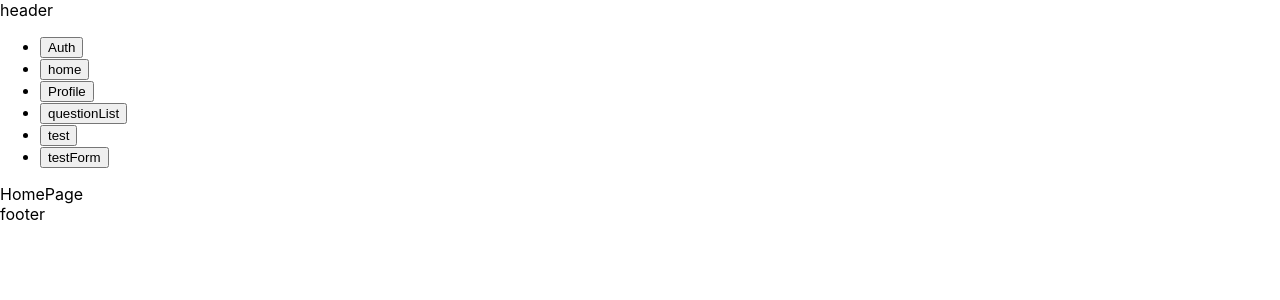
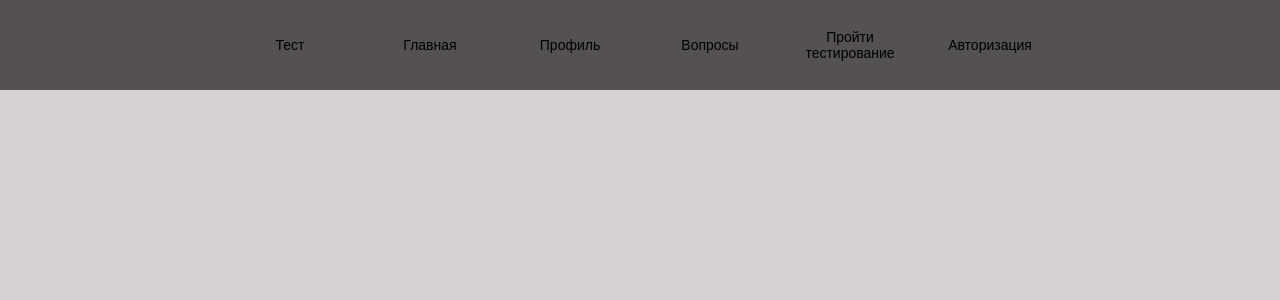
Before and after one commit to Aiperiwa/FINAL_PROJECT, a React (Create React App) app: page / in a window 1280 px wide. Shown: the top 300 px of the page. Built offline with nearby package versions, Linux system fonts and the light colour scheme.

Commit message:
add header

```diff
--- a/src/App.js
+++ b/src/App.js
@@ -2,24 +2,23 @@ import './App.css'
 import { BrowserRouter, Routes, Route } from 'react-router-dom'
 import Header  from './components/header/Header'
 import Footer  from './components/footer/Footer'
+import { Layout } from './components/layout/'
+
 import { AuthorizationPage } from './pages/auth-n'
 import { HomePage } from './pages/home'
 import { ProfilePage } from './pages/profile'
 import { QuestionListPage } from './pages/questionList'
 import { TestPage } from './pages/test'
 import { TestFormPage } from './pages/testForm'
-import { Layout } from './components/layout/'
-
 
 
 
 export const App = () => {
   return (
     <BrowserRouter>
-      <Header/>
       <Routes>
         <Route path='/' element={<Layout/>}>
-          <Route index element={<HomePage/> } />
+          <Route path='/home' index element={<HomePage/> } />
           <Route path='/auth-n' element={<AuthorizationPage/> } />
           <Route path='/profile' element={<ProfilePage/> } />
           <Route path='/questionList' element={<QuestionListPage/> } />
@@ -27,7 +26,6 @@ export const App = () => {
           <Route path='/testForm' element={<TestFormPage/> } />
         </Route>
       </Routes>
-      <Footer/>
     </BrowserRouter>
   )
 }
--- a/src/components/header/Header.jsx
+++ b/src/components/header/Header.jsx
@@ -1,10 +1,56 @@
-import './header.module.css'
+import NavStyle from './header.module.css'
+import { NavLink } from "react-router-dom";
+
+
+
+const links = [
+  {
+    id: 1,
+    text: 'Тест',
+    route: '/testForm'
+  },
+  {
+    id: 2,
+    text: 'Главная',
+    route: '/home'
+  },
+  {
+    id: 3,
+    text: 'Профиль',
+    route: '/profile'
+  },
+  {
+    id: 4,
+    text: 'Вопросы',
+    route: '/questionList'
+  },
+  {
+    id: 5,
+    text: 'Пройти тестирование',
+    route: '/test'
+  },
+  {
+    id: 6,
+    text: 'Авторизация',
+    route: '/auth-n'
+  }
+]
+
+
 
 const Header = () => {
   return (
-   <div>
-    header
-   </div>
+    <ul className={NavStyle.nav}>
+      {
+        links.map((link) => (
+          <li key={link.id}>
+            <NavLink to={link.route}>
+              <button>{link.text}</button>
+            </NavLink>
+          </li>
+        ))
+      }
+    </ul>
   )
 }
 
--- a/src/components/header/header.module.css
+++ b/src/components/header/header.module.css
@@ -0,0 +1,38 @@
+.nav {
+    display: flex;
+    justify-content: center;
+    list-style: none;
+    background-color: #535151;
+    padding: 20px;
+}
+
+.nav ul {
+    list-style: none;
+}
+
+.nav li {
+    margin-right: 40px;
+}
+
+.nav li:last-child {
+    margin-right: 0;
+}
+
+.active {
+    color: saddlebrown;
+    font-weight: 500;
+}
+
+button {
+    background-color: #535151;
+    width: 100px;
+    height: 50px;
+    border-radius: 20px;
+    border: none;
+    visibility: 100%;
+    font-size: 14px;
+    /* box-shadow: #f8b015; */
+}
+button:hover {
+    background-color: #f8b015;
+}
--- a/src/components/layout/index.jsx
+++ b/src/components/layout/index.jsx
@@ -1,10 +1,10 @@
 import { Outlet } from 'react-router-dom'
-import { Nav } from '../nav'
+import Header from '../header/Header.jsx'
 
 export const Layout = () => {
   return (
     <div>
-      <Nav />
+      <Header />
 
       <div>
         <Outlet />
--- a/src/components/nav/index.jsx
+++ /dev/null
@@ -1,53 +0,0 @@
-import { NavLink } from "react-router-dom";
-
-
-
-const links = [
-  {
-    id: 1,
-    text: 'Auth',
-    route: '/auth-n'
-  },
-  {
-    id: 2,
-    text: 'home',
-    route: '/home'
-  },
-  {
-    id: 3,
-    text: 'Profile',
-    route: '/profile'
-  },
-  {
-    id: 4,
-    text: 'questionList',
-    route: '/questionList-n'
-  },
-  {
-    id: 5,
-    text: 'test',
-    route: '/test'
-  },
-  {
-    id: 6,
-    text: 'testForm',
-    route: '/testForm'
-  }
-]
-
-
-export const Nav = () => {
-  return (
-    <ul className="nav">
-      {
-        links.map((link) => (
-          <li key={link.id}>
-            <NavLink to={link.route}>
-              <button>{link.text}</button>
-            </NavLink>
-          </li>
-        ))
-      }
-    </ul>
-  )
-}
--- a/src/index.css
+++ b/src/index.css
@@ -11,3 +11,14 @@ code {
   font-family: source-code-pro, Menlo, Monaco, Consolas, 'Courier New',
     monospace;
 }
+
+
+* {
+  box-sizing: border-box;
+  margin: 0;
+  padding: 0;
+}
+
+body {
+  background-color: #d3d1d1;
+}
```
